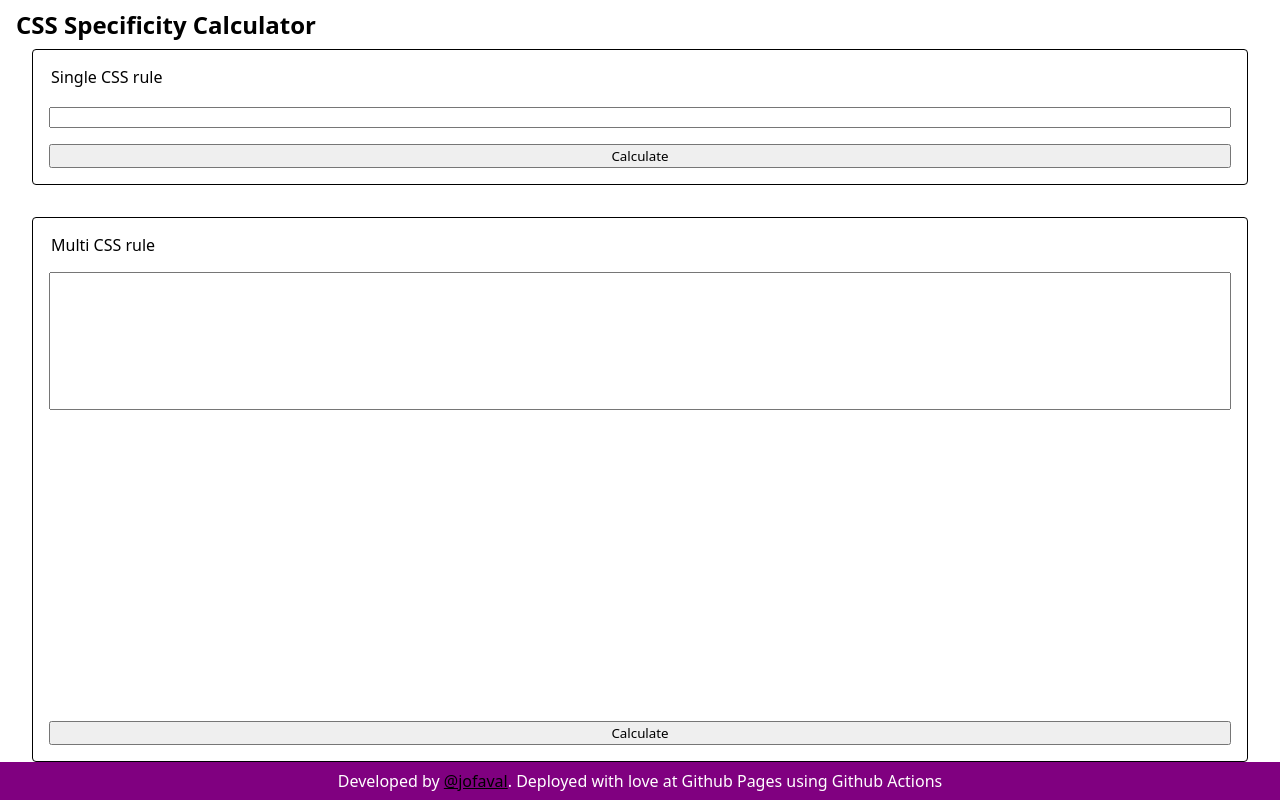
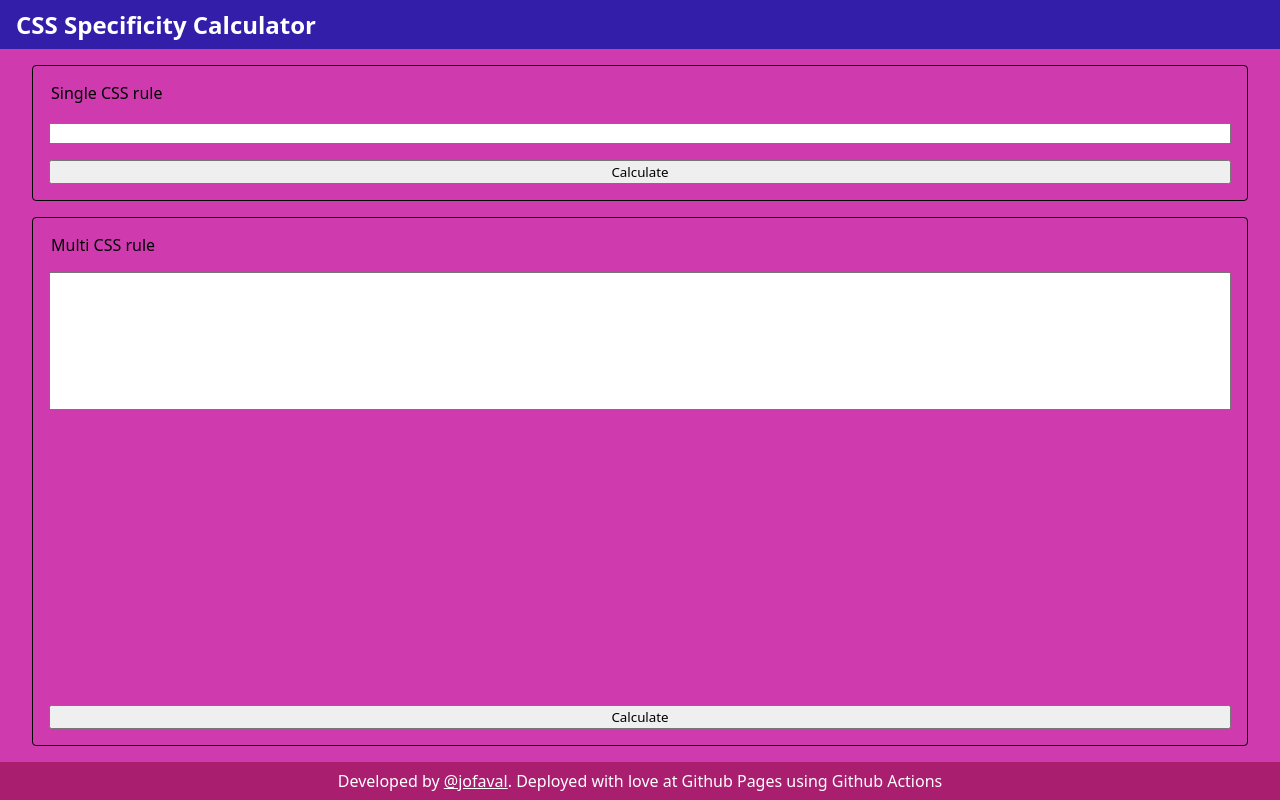
Before and after one commit to jofaval/css-specificity-calculator, a website: page src/public/index.html in a window 1280 px wide. Drawn offline with Linux system fonts and the light colour scheme.

Commit message:
feat: First color iteration

```diff
--- a/src/public/styles/index.css
+++ b/src/public/styles/index.css
@@ -1,24 +1,13 @@
 :root {
   --contrast: black;
   --text-color: black;
-}
-
-a,
-h1,
-h2,
-h3,
-h4,
-h5,
-h6,
-p,
-span {
-  color: var(--text-color);
 }
 
 * {
   box-sizing: border-box;
   font-family: system-ui, -apple-system, BlinkMacSystemFont, "Segoe UI", Roboto,
     Oxygen, Ubuntu, Cantarell, "Open Sans", "Helvetica Neue", sans-serif;
+  color: var(--text-color);
 }
 
 html,
@@ -33,9 +22,13 @@ h6 {
   padding: 0;
 }
 
-.header,
-.footer {
+.app :is(.header, .footer) {
   padding: 0.5rem 1rem;
+}
+
+.app .header {
+  --text-color: white;
+  background-color: rgb(51, 30, 170);
 }
 
 .app {
@@ -53,7 +46,10 @@ h6 {
   justify-content: start;
   align-items: center;
 
-  gap: 2rem;
+  gap: 1rem;
+  padding: 1rem 0.5rem;
+
+  background-color: rgb(207, 59, 175);
 }
 
 .app > main form {
@@ -96,7 +92,7 @@ h6 {
 }
 
 .footer {
+  --text-color: white;
   text-align: center;
-  background-color: purple;
-  color: white;
+  background-color: rgb(170, 30, 112);
 }
```
